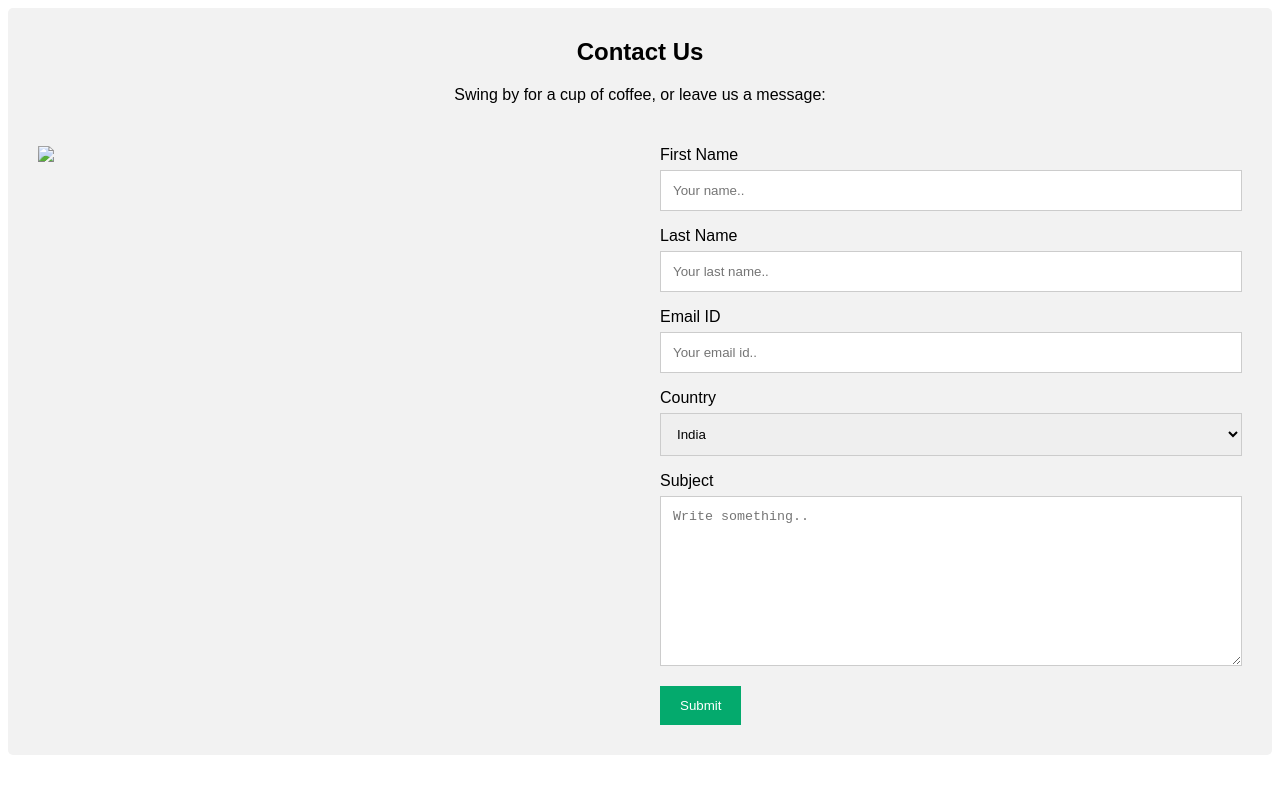
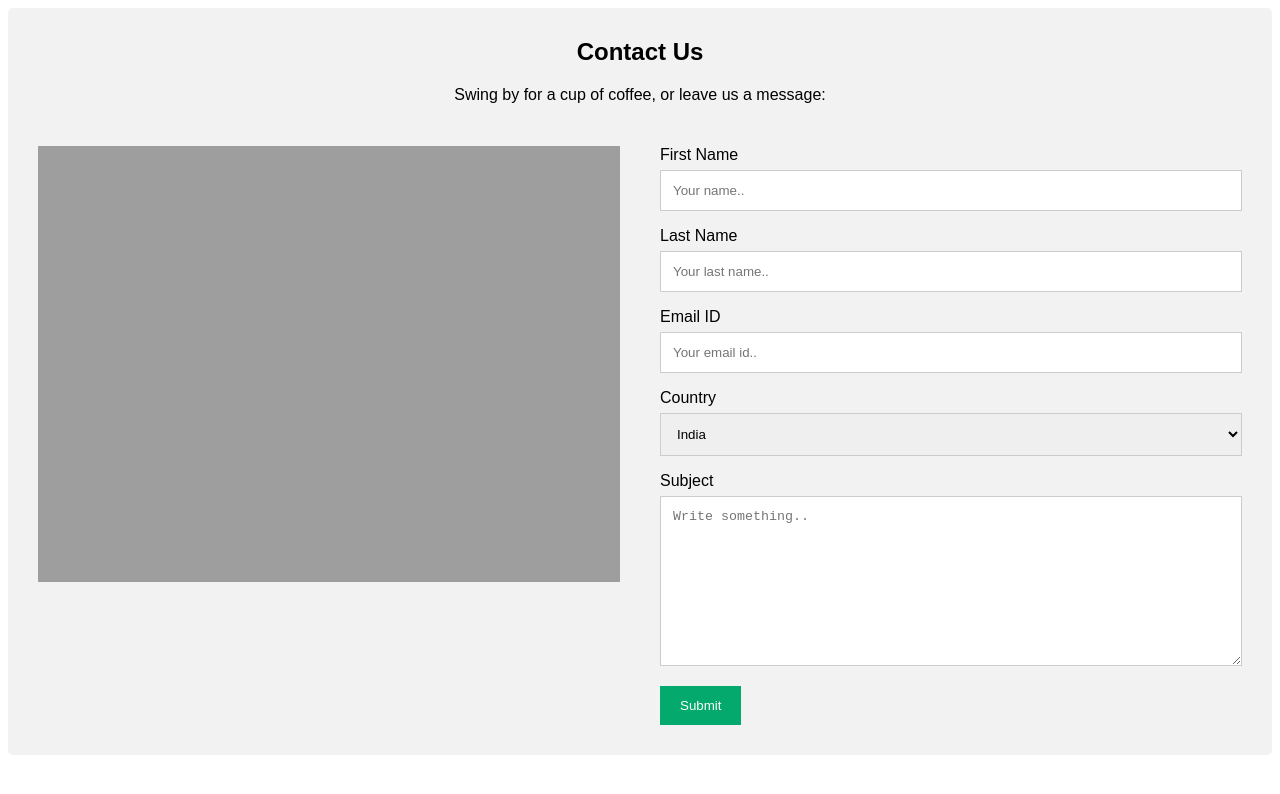
Before and after one commit to Neeraj-Sharma133/WDAssignment, a plain HTML site: page ContactUS.html in a window 1280 px wide. Drawn offline with Linux system fonts and the light colour scheme; the site is published under a folder, as on GitHub Pages, so addresses that start at the root find nothing.

Commit message:
Update ContactUS.html

```diff
--- a/ContactUS.html
+++ b/ContactUS.html
@@ -73,7 +73,7 @@ input[type=submit]:hover {
   </div>
   <div class="row">
     <div class="column">
-      <img src="/image.jpg" style="width:100%">
+      <img src="image.jpg" style="width:100%">
     </div>
     <div class="column">
       <form action="/action_page.php">
```
